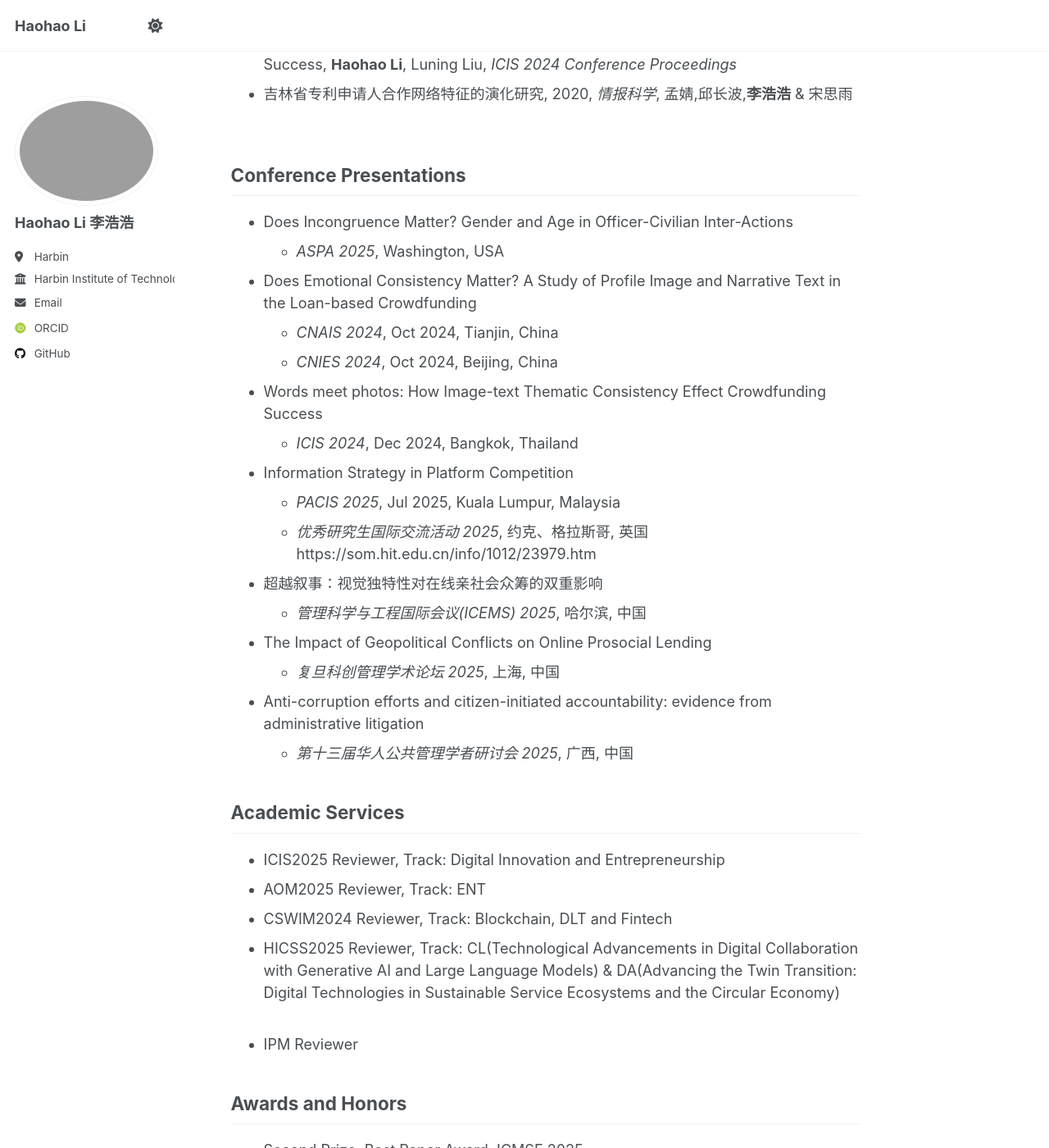
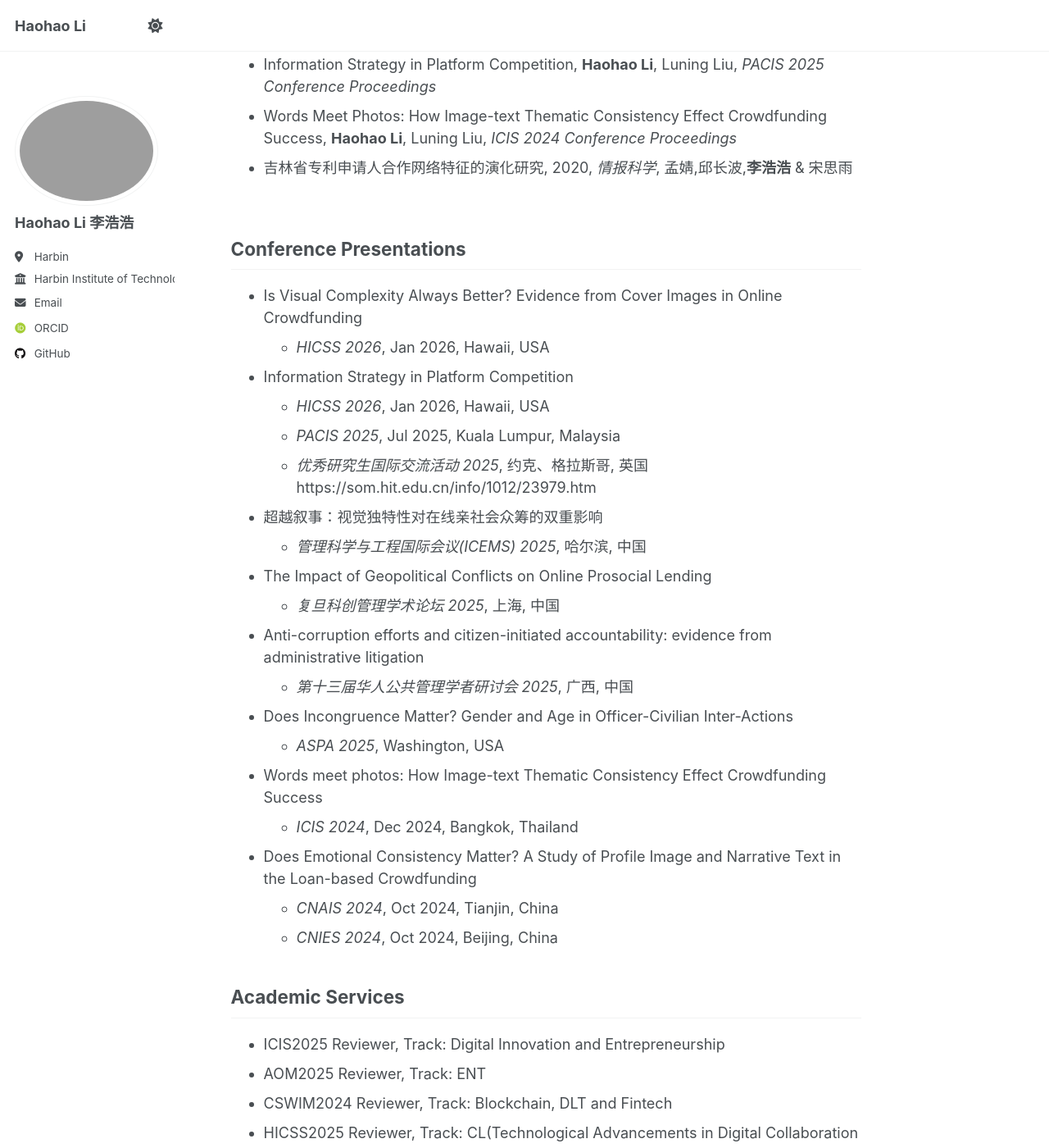
Before and after one commit to Harold9568/Harold9568.github.io, a Jekyll site: the page built from _pages/about.md, in a window 1280 px wide and 1400 px high, scrolled down 1309 px. Shown: the whole window at 82% size. Built offline with Jekyll 4.4.1, drawn with Linux system fonts in a browser that asks for light colours; some web fonts are replaced; some of the changed text lies outside the part shown.

Commit message:
Update about.md

```diff
--- a/_pages/about.md
+++ b/_pages/about.md
@@ -35,22 +35,19 @@ RESEARCH
 
 Publications
 ------
-- Is Visual Complexity Always Better? Evidence from Cover Images in Online Crowdfunding, **Haohao Li**, Weitao He, Luning Liu, _HICSS 2025 Conference Proceedings_
-- Information Strategy in Platform Competition, **Haohao Li**, Weitao He, Luning Liu, _HICSS 2025 Conference Proceedings_
+- Does emotional consistency matter? A study of cover image and narrative text in loan-based crowdfunding, **Haohao Li**, Weitao He, Luning Liu, Yuqiang Feng, _Decision Support Systems_
+- Is Visual Complexity Always Better? Evidence from Cover Images in Online Crowdfunding, **Haohao Li**, Weitao He, Luning Liu, _HICSS 2026 Conference Proceedings_
+- Information Strategy in Platform Competition, **Haohao Li**, Weitao He, Luning Liu, _HICSS 2026 Conference Proceedings_
 - Information Strategy in Platform Competition, **Haohao Li**, Luning Liu, _PACIS 2025 Conference Proceedings_
 - Words Meet Photos: How Image-text Thematic Consistency Effect Crowdfunding Success, **Haohao Li**, Luning Liu, _ICIS 2024 Conference Proceedings_
 - 吉林省专利申请人合作网络特征的演化研究, 2020, _情报科学_, 孟婧,邱长波,**李浩浩** & 宋思雨
 
 Conference Presentations
 ------
-- Does Incongruence Matter? Gender and Age in Officer-Civilian Inter-Actions
-  - _ASPA 2025_, Washington, USA
-- Does Emotional Consistency Matter? A Study of Profile Image and Narrative Text in the Loan-based Crowdfunding
-  - _CNAIS 2024_, Oct 2024, Tianjin, China
-  - _CNIES 2024_, Oct 2024, Beijing, China
-- Words meet photos: How Image-text Thematic Consistency Effect Crowdfunding Success
-  - _ICIS 2024_, Dec 2024, Bangkok, Thailand
+- Is Visual Complexity Always Better? Evidence from Cover Images in Online Crowdfunding
+  - _HICSS 2026_, Jan 2026, Hawaii, USA
 - Information Strategy in Platform Competition
+  - _HICSS 2026_, Jan 2026, Hawaii, USA
   - _PACIS 2025_, Jul 2025, Kuala Lumpur, Malaysia
   - _优秀研究生国际交流活动 2025_, 约克、格拉斯哥, 英国 https://som.hit.edu.cn/info/1012/23979.htm
 - 超越叙事：视觉独特性对在线亲社会众筹的双重影响
@@ -59,6 +56,13 @@ Conference Presentations
   - _复旦科创管理学术论坛 2025_, 上海, 中国
 - Anti-corruption efforts and citizen-initiated accountability: evidence from administrative litigation
   - _第十三届华人公共管理学者研讨会 2025_, 广西, 中国
+- Does Incongruence Matter? Gender and Age in Officer-Civilian Inter-Actions
+  - _ASPA 2025_, Washington, USA
+- Words meet photos: How Image-text Thematic Consistency Effect Crowdfunding Success
+  - _ICIS 2024_, Dec 2024, Bangkok, Thailand
+- Does Emotional Consistency Matter? A Study of Profile Image and Narrative Text in the Loan-based Crowdfunding
+  - _CNAIS 2024_, Oct 2024, Tianjin, China
+  - _CNIES 2024_, Oct 2024, Beijing, China
 
 Academic Services
 ------
@@ -70,6 +74,7 @@ Academic Services
 
 Awards and Honors
 ------
+- Best Paper Nominations (Track: Internet at Work and Play Track), HICSS 2026
 - Second Prize, Best Paper Award, ICMSE 2025
 - Runner-up, Best Student Paper Award, CSPA 2025
 - National Bronze Award, China International College Students' "Internet+" Innovation and Entrepreneurship Competition 2024
```
